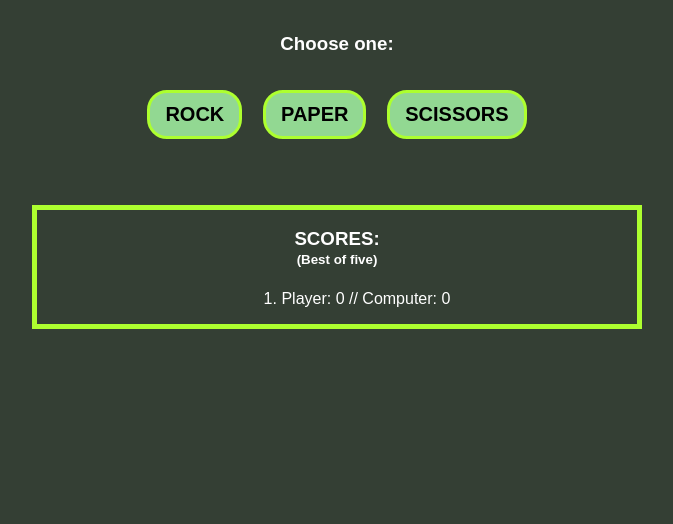
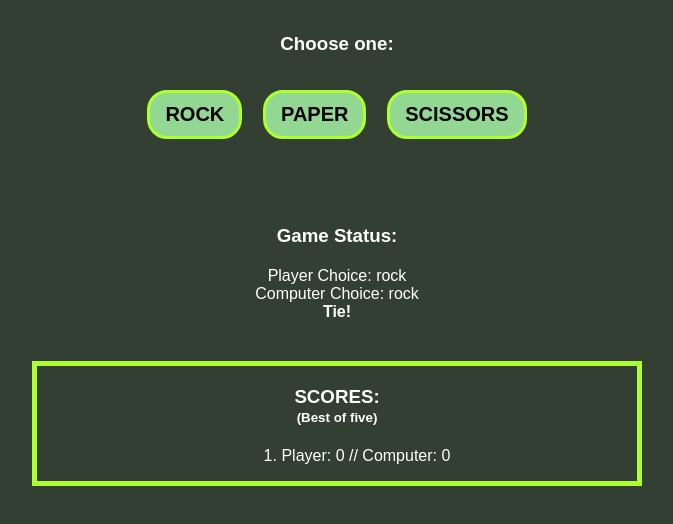
Before and after one commit to AngelRuiiz12/rock-paper-scissors, a plain HTML site: page index.html in a window 1280 px wide. Both pictures are taken after a click on the button "ROCK". Shown: the part 100-624 px from the top of the page, without its empty margins (303-976 px from the left). Drawn offline with Linux system fonts and the light colour scheme.

Commit message:
Añado la sección Game Status
Creo la sección Game Status para poder ver en la interfaz web el
desarrollo del juego.

Como ya se puede ver el status del juego en pantalla, elimino los
console.logs de la terminal para dejar el codigo más limpio.

Doy estilo a la nueva sección de Game Status.

```diff
--- a/app.js
+++ b/app.js
@@ -16,17 +16,17 @@ function getComputerChoice() {
 
 function playRound_2(playerChoice, computerChoice) {
     if (playerChoice === computerChoice) {
-        return "Empate!"
+        return "Tie!"
     } else if (
         (playerChoice === "rock" && computerChoice === "scissors") ||
         (playerChoice === "paper" && computerChoice === "rock") ||
         (playerChoice === "scissors" && computerChoice === "paper")
     ) {
         playerScore += 1
-        return "Gana el jugador!"
+        return "Player Wins!"
     } else {
         computerScore += 1
-        return "Gana el ordenador!"
+        return "Computer Wins!"
     }
 }
 
@@ -37,12 +37,12 @@ btn_list.forEach(btn => {
 
         const winner = playRound_2(playerChoice, computerChoice)
 
-        // Indico por la terminal los datos de la partida
-        console.log("Player Choice: " + playerChoice)
-        console.log("Computer Choice: " + computerChoice)
-        console.log(winner)
-        console.log(`SCORES: Player: ${playerScore} // Computer: ${computerScore}`)
-        console.log("--------------------------")
+
+        // Indico el desarrollo de la partida por el Game Status
+        const game_status = document.querySelector(".game-status")
+        game_status.innerHTML = `Player Choice: ${playerChoice} <br>
+        Computer Choice: ${computerChoice} <br>
+        <strong>${winner}<strong>`
 
         // Añado el resultado a la lista de SCORE
         const li = document.createElement("li")
@@ -54,19 +54,10 @@ btn_list.forEach(btn => {
 
         if (score_list_li.length === 5) {
             if (playerScore > computerScore) {
-                alert(`Gana el jugador!!! --> Player: ${playerScore} // Computer: ${computerScore}`)
+                alert(`Player Wins!!! --> Player: ${playerScore} // Computer: ${computerScore}`)
             } else {
-                alert(`Gana el ordenador!!! --> Player: ${playerScore} // Computer: ${computerScore}`)
+                alert(`Computer Wins!!! --> Player: ${playerScore} // Computer: ${computerScore}`)
             }
         }
     })
 })
-
-
-// 1. el juego debe empezar cuando clicko sobre uno de los botones
-// 2. al click sobre uno de los botones se crea la playerChoice y se genera tambien la computerChoice
-// 3. se activa la func playRound() y se le pasa por parametros playerChoice y computerChoice
-// 4. al terminar playRound() se debe actualizar la tabla de Scores, indicando la playerChoice, la computerChoice y el ganador.
-// 5. se añade un punto de victoria a la score del ganador (player o computer)
-// 6. se repite este proceso 5 veces.
-// 7. al acabar las 5 vueltas, se debe mostrar en la pagina web quien ha ganado (alert() indicando el ganador)
--- a/index.html
+++ b/index.html
@@ -17,11 +17,16 @@
         <button id="scissors" class="btn">SCISSORS</button>
     </div>
 
+    <div>
+        <h3>Game Status:</h3>
+        <p class="game-status">Waiting for the game to start...</p>
+    </div>
+
     <div class="scores">
         <h3>SCORES:</h3>
         <h4><small>(Best of five)</small></h4>
 
-        <div class="score-list-container">
+        <div>
             <ol class="score-list"></ol>
         </div>
     </div>
--- a/styles.css
+++ b/styles.css
@@ -19,6 +19,11 @@ h1 {
     border: 5px solid greenyellow;
     border-radius: 10px;
     padding: 8px 15px;
+}
+
+div h3 {
+    margin-block: 20px;
+    text-align: center;
 }
 
 .container {
@@ -70,3 +75,9 @@ h1 {
 .score-list li{
     list-style-position: inside;
 }
+
+.game-status {
+    color: white;
+    text-align: center;
+    margin-block: 20px 40px;
+}
```
